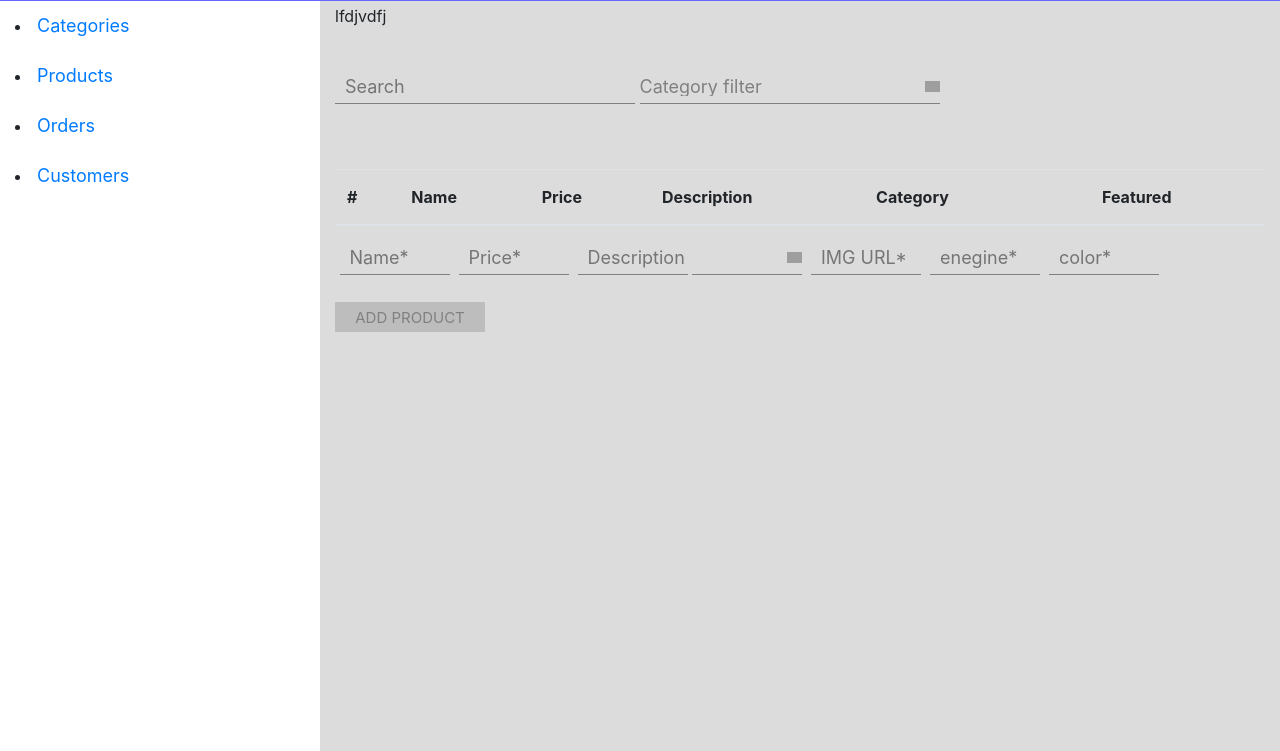
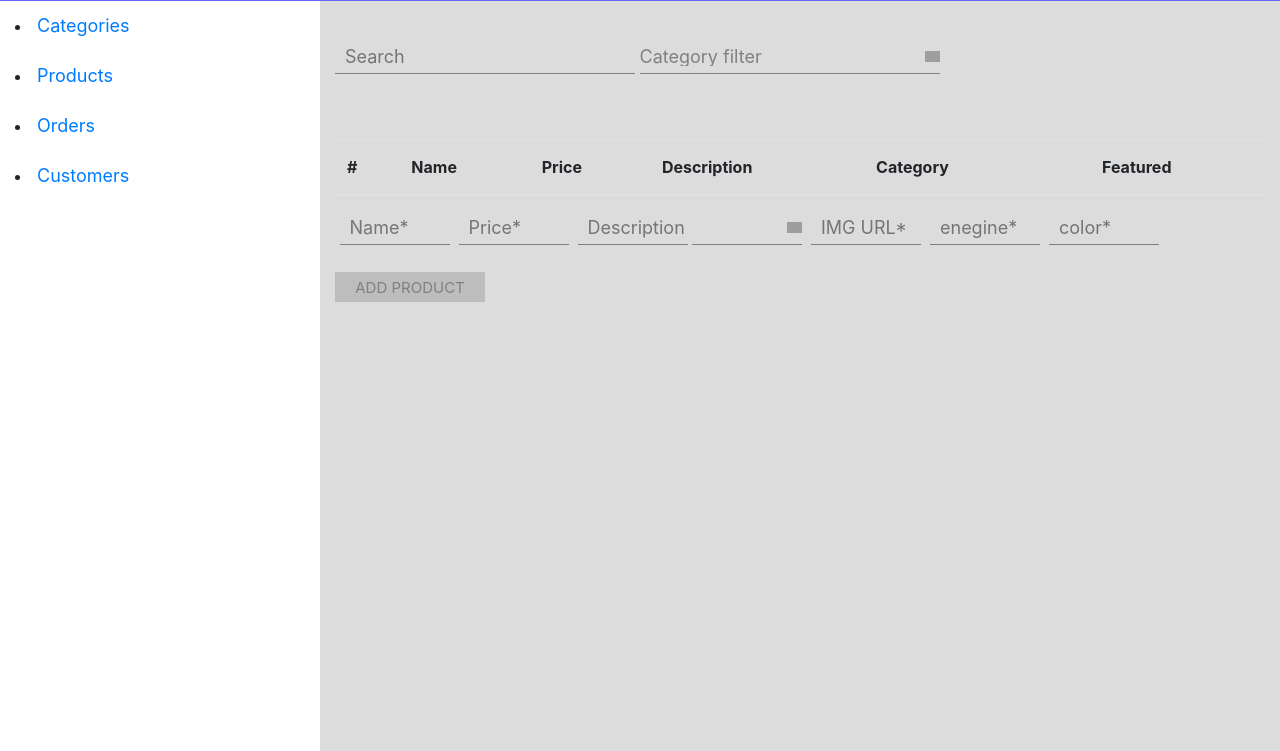
Before and after one commit to KristinaReut/Internet-Shop, a plain HTML site: page Admin/index.html in a window 1280 px wide. Shown: the part 49-800 px from the top of the page. Drawn offline with nearby package versions, Linux system fonts and the light colour scheme; grey boxes are pictures that could not be loaded.

Commit message:
delete text

```diff
--- a/Admin/index.html
+++ b/Admin/index.html
@@ -24,7 +24,7 @@
         <div class="col-9">
 
 
-lfdjvdfj
+
 
     <div class="category-type">
         <form class="category-add">
```
